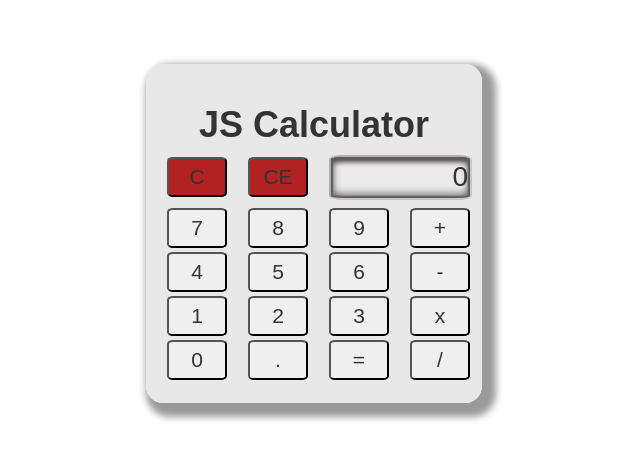
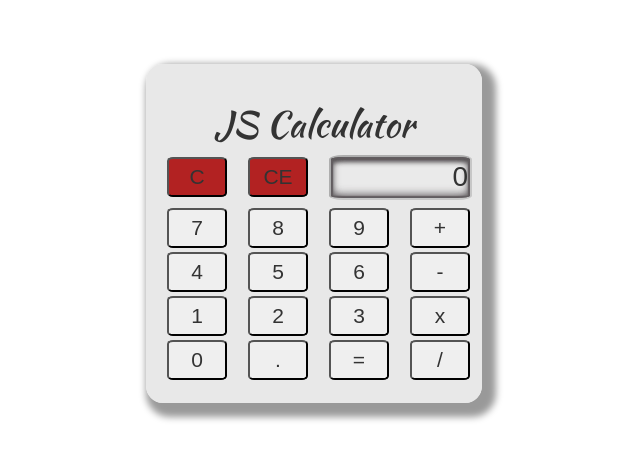
Before and after one commit to DizNicolasAmor/JavascriptCalculator, a plain HTML site: page index.html in a window 1280 px wide. Shown: the whole page, without its empty margins (326-966 px from the left). Drawn offline with nearby package versions, Linux system fonts and the light colour scheme.

Commit message:
Change h1 parameters

```diff
--- a/style.css
+++ b/style.css
@@ -7,11 +7,11 @@ This project is a challenge posed by FreeCodeCamp.
 */
 
 
-h1,h2,h3,h4 {
-  font-family: Arial;
-  font-weight: 600;
+h1{
+  font-family: 'Kaushan Script', cursive;
+  font-weight: 500;
   text-align: center;
-  text-shadow: 2px #F0F006;
+  cursor: default;
 }
 
 /* classes */
```
